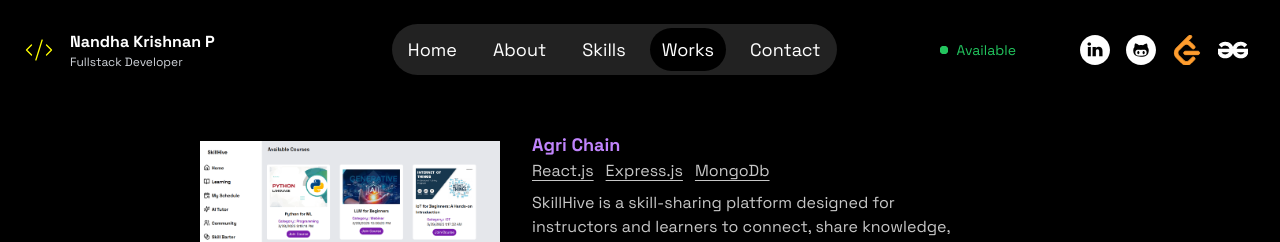
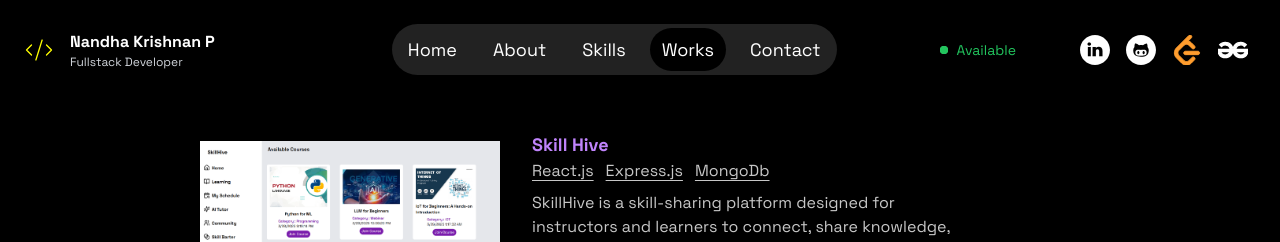
Before and after one commit to nandhakrishnanp/portfolio, a Next.js app: page /work in a window 1280 px wide. Shown: the top 242 px of the page. Built offline with nearby package versions, Linux system fonts and the light colour scheme.

Commit message:
Name fixed

```diff
--- a/src/app/work/page.tsx
+++ b/src/app/work/page.tsx
@@ -17,7 +17,7 @@ import SkillHive from "@/assets/Skillhive.png"
 const Work = () => {
   const project = [
     {
-      name: "Agri Chain",
+      name: "Skill Hive",
       tech: ["React.js", "Express.js", "MongoDb"],
       description:
         "SkillHive is a skill-sharing platform designed for instructors and learners to connect, share knowledge, and grow together.",
```
